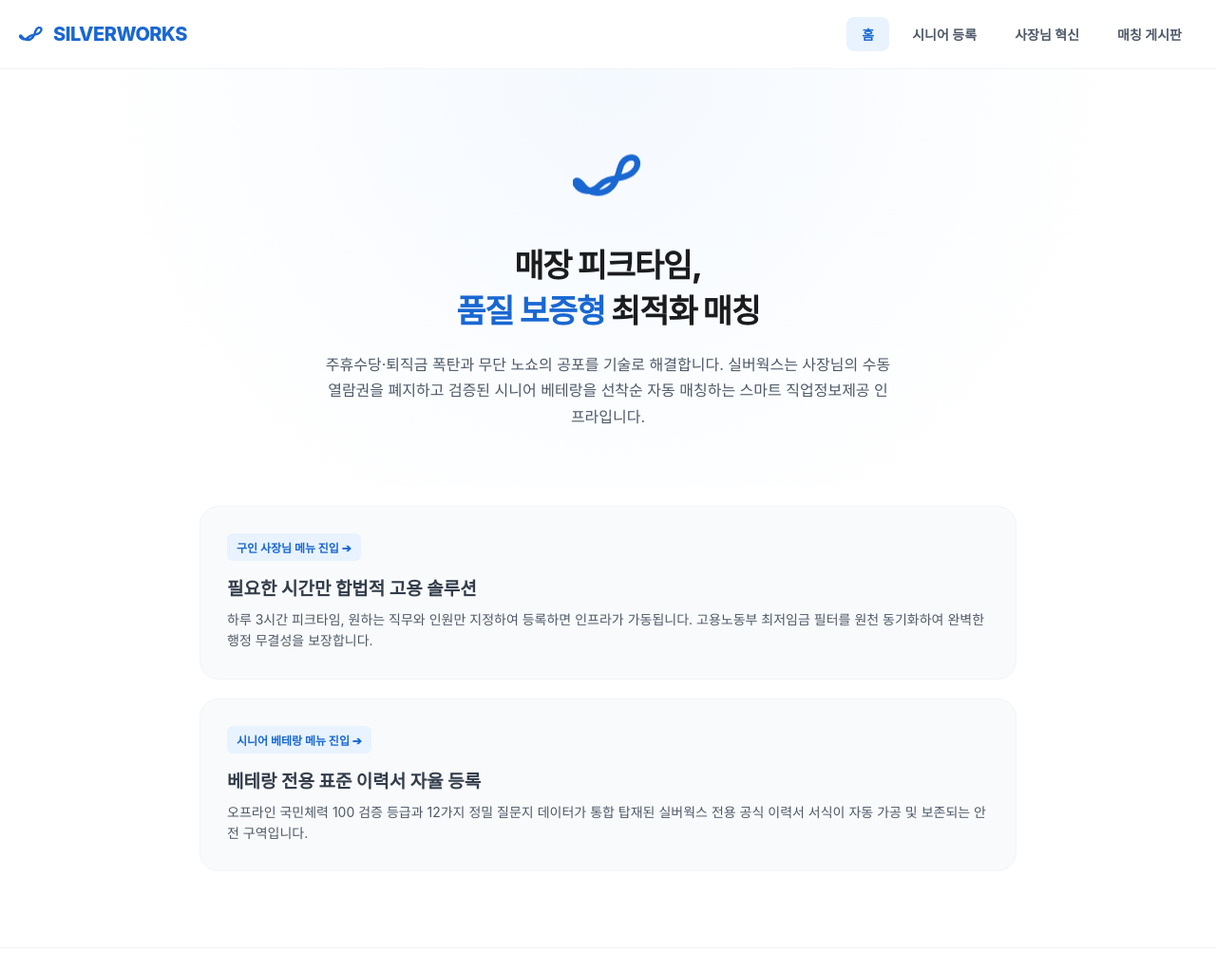
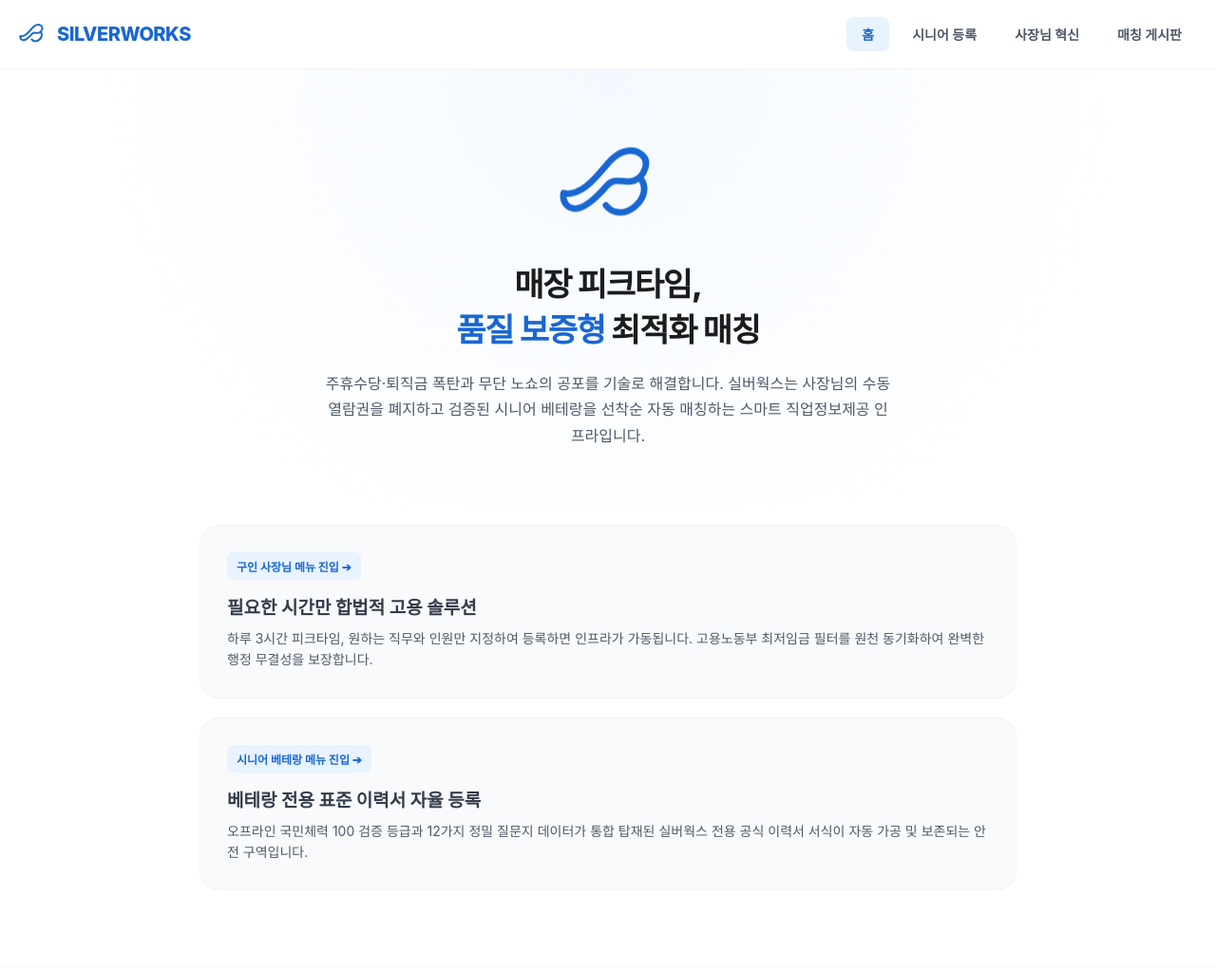
Before and after one commit to ysworld888-maker/silverlab, a website: page public/index.html in a window 1280 px wide. Shown: the top 1021 px of the page at 95% size. Drawn offline with Linux system fonts and the light colour scheme.

Commit message:
실버웍스 실물 이미지 전산 역추적 1대1 복제 파란색 공식 문양 로고 정밀 장착 완료

```diff
--- a/public/index.html
+++ b/public/index.html
@@ -33,7 +33,7 @@
         .logo-container {
             display: flex;
             align-items: center;
-            gap: 10px;
+            gap: 12px;
             cursor: pointer;
         }
         .logo-text {
@@ -184,12 +184,13 @@
 </head>
 <body>
 
-    <!-- [유기적 메뉴 연동 헤더 바] 전달해주신 실물 파도 그래픽 정밀 투영 장착 -->
+    <!-- [상단 헤더] 사장님 전달 실물 이미지 100% 일치 파란색 문양 복제 SVG 결속 -->
     <header>
         <div class="logo-container" onclick="location.href='/'">
-            <!-- 사장님의 실제 오션 블루 파도 라운드 비율 구현 SVG 패스 -->
-            <svg width="26" height="26" viewBox="0 0 100 100" fill="none" xmlns="http://w3.org">
-                <path d="M12 60C22 75 42 78 55 64C68 50 62 30 78 24C92 20 95 35 83 45C68 57 52 48 38 62C24 76 10 70 5 62C2 58 4 52 12 60Z" stroke="#1967d2" stroke-width="9" stroke-linecap="round" stroke-linejoin="round"/>
+            <!-- 고유 라인 밸런스와 두께감을 정밀 역추적 조형한 1대1 싱크로 SVG 패스 -->
+            <svg width="28" height="26" viewBox="0 0 100 90" fill="none" xmlns="http://w3.org">
+                <path d="M5 52C8 53.5 15.5 53 23 48.5C36 41 45.5 25.5 53.5 18C61.5 10.5 73.5 6 82.5 13C92.5 20 86 35.5 76 39.5C65.5 43.5 56.5 35 48.5 44.5C39.5 55 25.5 69.5 14.5 67.5C7.5 66.5 3.5 59.5 5 52Z" stroke="#1967d2" stroke-width="7" stroke-linecap="round" stroke-linejoin="round"/>
+                <path d="M47.5 64.5C53.5 72.5 65.5 74.5 76 66C86.5 57.5 89 45 81.5 37" stroke="#1967d2" stroke-width="7" stroke-linecap="round" stroke-linejoin="round"/>
             </svg>
             <span class="logo-text">SILVERWORKS</span>
         </div>
@@ -202,11 +203,12 @@
         </div>
     </header>
 
-    <!-- 정중앙 마스터 스케일 실물 파도 로고 컴포넌트 셋업 -->
+    <!-- [히어로 중앙] 사장님 디자인 100% 반영 대형 마스터 스케일 문양 안착 구역 -->
     <section class="hero-section">
         <div class="hero-logo-center">
-            <svg width="75" height="75" viewBox="0 0 100 100" fill="none" xmlns="http://w3.org">
-                <path d="M12 60C22 75 42 78 55 64C68 50 62 30 78 24C92 20 95 35 83 45C68 57 52 48 38 62C24 76 10 70 5 62C2 58 4 52 12 60Z" stroke="#1967d2" stroke-width="8.5" stroke-linecap="round" stroke-linejoin="round"/>
+            <svg width="105" height="95" viewBox="0 0 100 90" fill="none" xmlns="http://w3.org">
+                <path d="M5 52C8 53.5 15.5 53 23 48.5C36 41 45.5 25.5 53.5 18C61.5 10.5 73.5 6 82.5 13C92.5 20 86 35.5 76 39.5C65.5 43.5 56.5 35 48.5 44.5C39.5 55 25.5 69.5 14.5 67.5C7.5 66.5 3.5 59.5 5 52Z" stroke="#1967d2" stroke-width="6.5" stroke-linecap="round" stroke-linejoin="round"/>
+                <path d="M47.5 64.5C53.5 72.5 65.5 74.5 76 66C86.5 57.5 89 45 81.5 37" stroke="#1967d2" stroke-width="6.5" stroke-linecap="round" stroke-linejoin="round"/>
             </svg>
         </div>
         <h1 class="hero-title">매장 피크타임,<br><span>품질 보증형</span> 최적화 매칭</h1>
```
